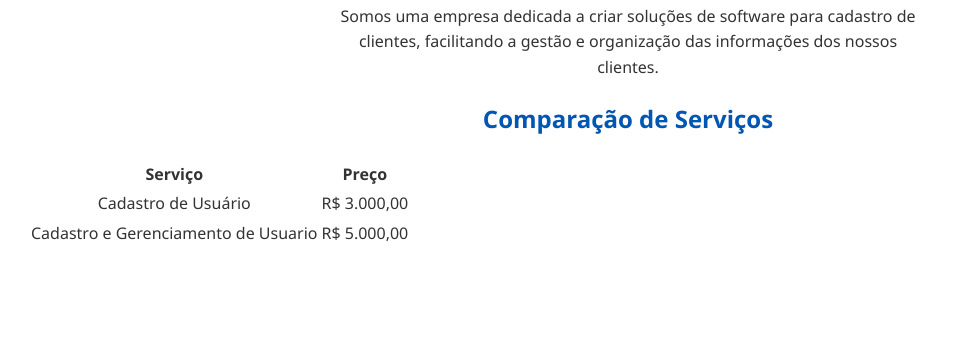
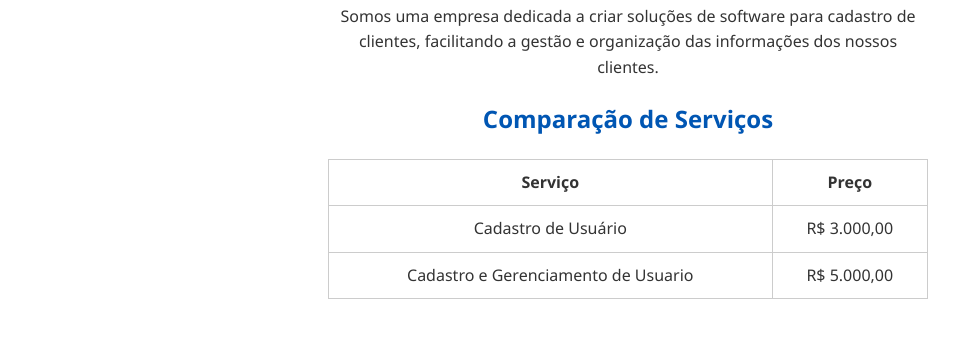
Before and after one commit to joao-feliciano/worktech-project, a plain HTML site: page sobre.html in a window 1280 px wide. Shown: the part 228-566 px from the top of the page, without its empty margins (12-971 px from the left). Drawn offline with Linux system fonts and the light colour scheme.

Commit message:
worktech project

```diff
--- a/sobre.html
+++ b/sobre.html
@@ -3,9 +3,9 @@
 <head>
     <meta charset="UTF-8">
     <meta name="viewport" content="width=device-width, initial-scale=1.0">
-    <meta name="description" content="Informações sobre a nossa empresa de tecnologia.">
+    <meta name="description" content="Informações">
     <link rel="stylesheet" href="style.css">
-    <title>WorkTech</title>
+    <title>WorkTech - Sobre nós</title>
 </head>
 <body>
     <header>
--- a/style.css
+++ b/style.css
@@ -112,3 +112,24 @@ button:hover {
 h2 {
     color: #0056b3;
 }
+
+/* Estilos aplicados à tabela de comparação */
+table {
+    width: 50%; /* Definindo a largura da tabela */
+    margin: 0 auto; /* Centralizando a tabela */
+    border-collapse: collapse; /* Removendo espaços entre as células */
+}
+
+table th,
+table td {
+    padding: 10px; /* Adicionando preenchimento às células */
+    text-align: center; /* Centralizando o texto nas células */
+    border: 1px solid #ccc; /* Adicionando borda às células */
+}
+
+/* Adicionando estilo ao título da tabela */
+.title {
+    text-align: center; /* Centralizando o título */
+    font-size: 24px; /* Aumentando o tamanho da fonte do título */
+    margin-bottom: 20px; /* Adicionando margem inferior ao título */
+}
```
Also changed, not shown: contato.html (+2 -2 lines), galeria.html (+2 -2 lines), index.html (+2 -2 lines), mensagem_enviada.html (+1 -1 lines).
